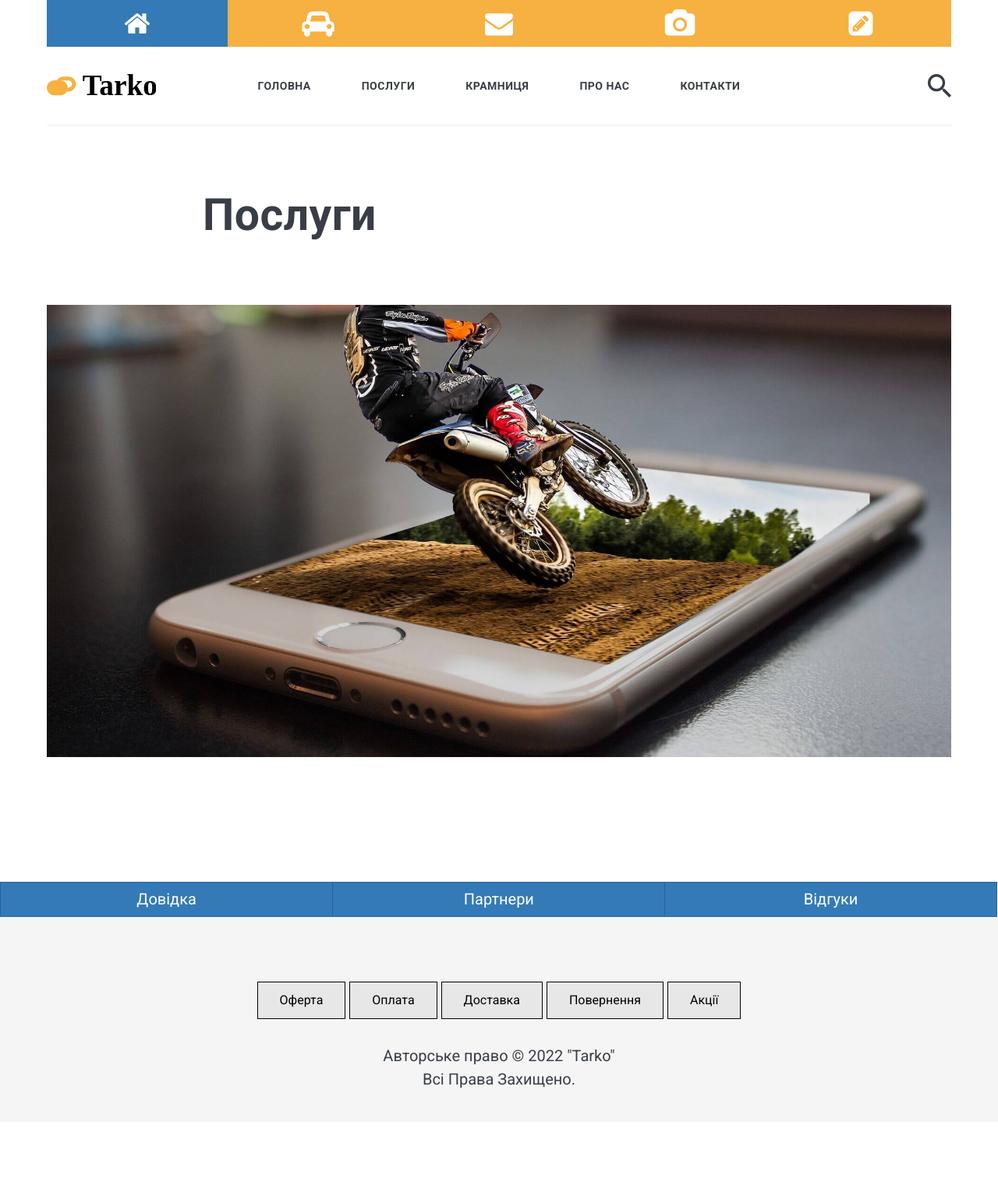
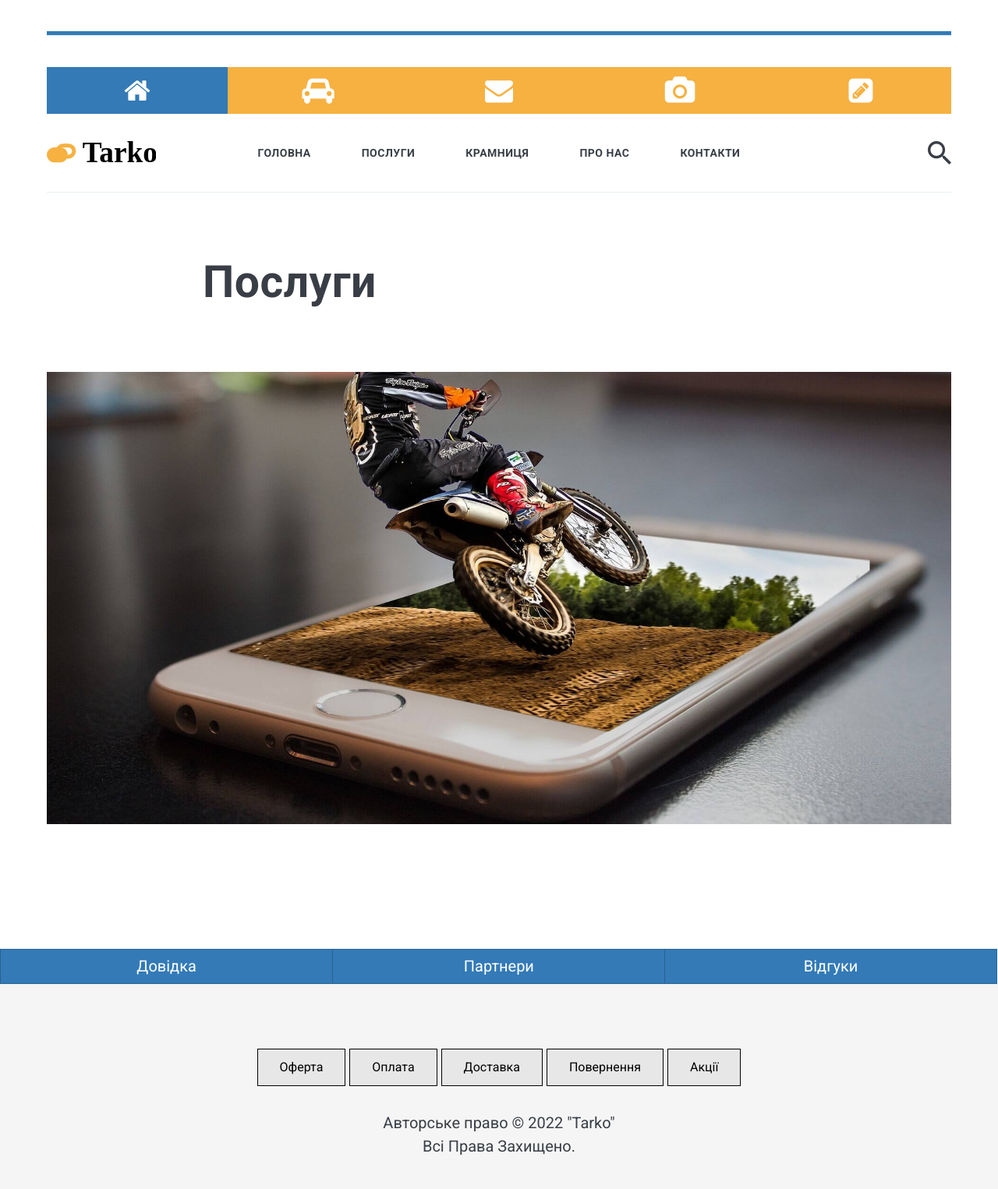
Before and after one commit to itarko/itarko.github.io, a Jekyll site: the page built from _pages/01-posluhy.md, in a window 1280 px wide. Shown: the whole page at 78% size. Built offline with Jekyll 4.4.1, drawn with Linux system fonts in a browser that asks for light colours; nearby versions of some CDN libraries; before the commit the page ends 1439 px from its top, so only the background shows below that.

Commit message:
Update header.html

```diff
--- a/_includes/header.html
+++ b/_includes/header.html
@@ -1,6 +1,13 @@
 <div class="container">
   <div class="row">
     <div class="col col-12">
+
+<style>
+.hr-line {
+	border-top: 5px solid #337ab7;
+}
+</style>
+<hr class="hr-line">
 
 <!-- begin Connecting the TopMenuButton -->
 <link rel="stylesheet" href="https://cdnjs.cloudflare.com/ajax/libs/font-awesome/4.7.0/css/font-awesome.min.css">
```
